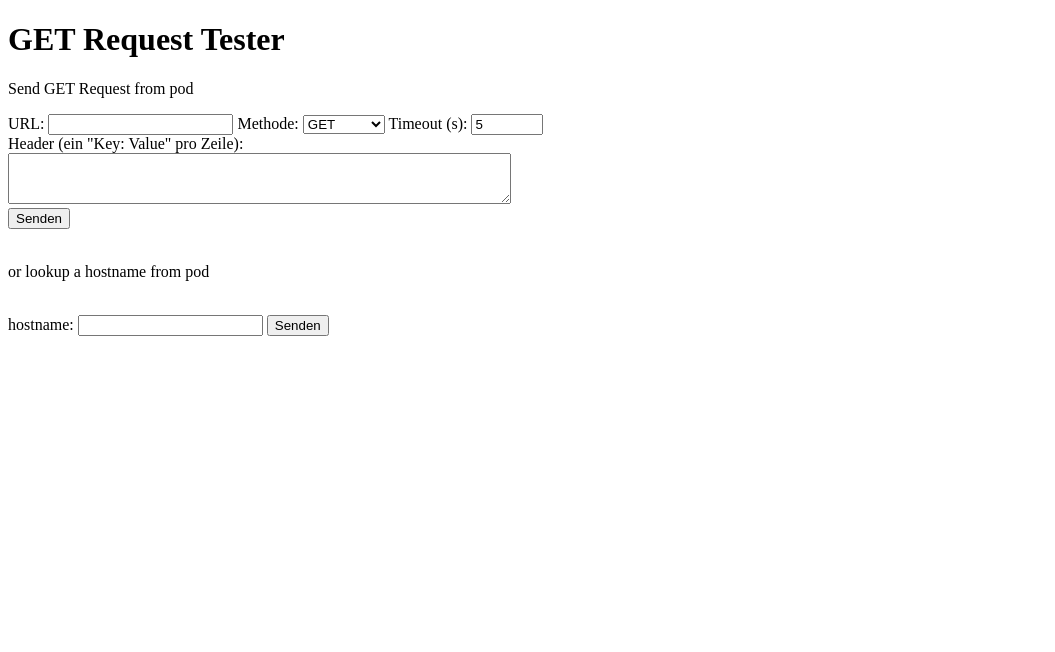
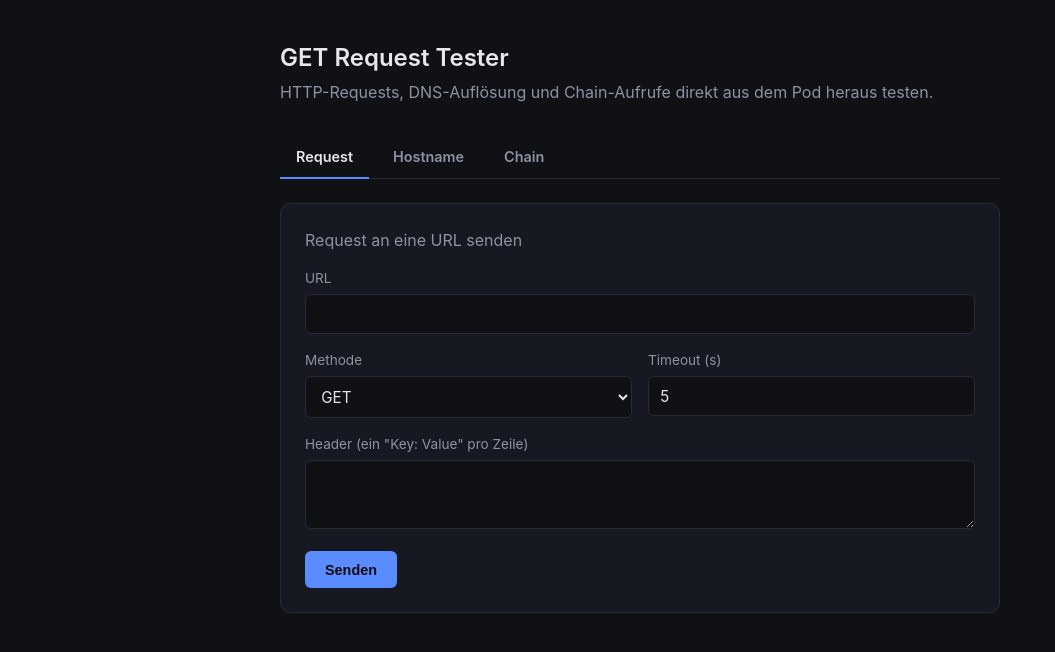
Before and after one commit to wlanboy/httptester, a FastAPI app: page / in a window 1280 px wide. Shown: the top 652 px of the page, without its empty margins (0-1055 px from the left). Run offline with FastAPI, Linux system fonts and the light colour scheme.

Commit message:
added tabs for chain

```diff
--- a/static/style.css
+++ b/static/style.css
@@ -179,12 +179,14 @@
 }
 
 #tab-request:checked ~ .tabs label[for="tab-request"],
+#tab-hostname:checked ~ .tabs label[for="tab-hostname"],
 #tab-chain:checked ~ .tabs label[for="tab-chain"] {
     color: var(--text);
     border-bottom-color: var(--accent);
 }
 
 #tab-request:checked ~ #panel-request,
+#tab-hostname:checked ~ #panel-hostname,
 #tab-chain:checked ~ #panel-chain {
     display: block;
 }
--- a/templates/index.html
+++ b/templates/index.html
@@ -1,15 +1,37 @@
 <!DOCTYPE html>
-<html>
+<html lang="de">
 <head>
+    <meta charset="utf-8">
+    <meta name="viewport" content="width=device-width, initial-scale=1">
     <title>GET Request Tester</title>
+    <link rel="stylesheet" href="/static/style.css">
 </head>
 <body>
+    <main>
         <h1>GET Request Tester</h1>
-    <p>Send GET Request from pod</p>
+        <p class="subtitle">HTTP-Requests, DNS-Auflösung und Chain-Aufrufe direkt aus dem Pod heraus testen.</p>
+
+        <input type="radio" name="tabs" id="tab-request" class="tab-input" {% if active_tab not in ("chain", "hostname") %}checked{% endif %}>
+        <input type="radio" name="tabs" id="tab-hostname" class="tab-input" {% if active_tab == "hostname" %}checked{% endif %}>
+        <input type="radio" name="tabs" id="tab-chain" class="tab-input" {% if active_tab == "chain" %}checked{% endif %}>
+
+        <nav class="tabs">
+            <label for="tab-request" class="tab-label">Request</label>
+            <label for="tab-hostname" class="tab-label">Hostname</label>
+            <label for="tab-chain" class="tab-label">Chain</label>
+        </nav>
+
+        <div class="tab-panel" id="panel-request">
+            <section>
+                <p>Request an eine URL senden</p>
                 <form method="post" action="/">
-        <label for="url">URL:</label>
+                    <div class="field">
+                        <label for="url">URL</label>
                         <input type="text" id="url" name="url" required>
-        <label for="method">Methode:</label>
+                    </div>
+                    <div class="row">
+                        <div class="field">
+                            <label for="method">Methode</label>
                             <select id="method" name="method">
                                 <option value="GET" selected>GET</option>
                                 <option value="POST">POST</option>
@@ -19,29 +41,30 @@
                                 <option value="PATCH">PATCH</option>
                                 <option value="OPTIONS">OPTIONS</option>
                             </select>
-        <label for="timeout">Timeout (s):</label>
-        <input type="number" id="timeout" name="timeout" value="5" min="0.1" max="30" step="0.5">
-        <br/>
-        <label for="headers">Header (ein "Key: Value" pro Zeile):</label><br/>
-        <textarea id="headers" name="headers" rows="3" cols="60"></textarea>
-        <br/>
+                        </div>
+                        <div class="field">
+                            <label for="timeout">Timeout (s)</label>
+                            <input type="number" id="timeout" name="timeout" value="5" min="0.1" max="30" step="0.1">
+                        </div>
+                    </div>
+                    <div class="field">
+                        <label for="headers">Header (ein "Key: Value" pro Zeile)</label>
+                        <textarea id="headers" name="headers" rows="3"></textarea>
+                    </div>
                     <button type="submit">Senden</button>
                 </form>
-    <br/>
-    <p>or lookup a hostname from pod</p>
-    <br/>
-    <form method="post" action="/resolve">
-        <label for="hostname">hostname:</label>
-        <input type="text" id="hostname" name="hostname" required>
-        <button type="submit">Senden</button>
-    </form>
+            </section>
+
             {% if response %}
+            <section>
                 <h2>Response</h2>
-        <textarea rows="10" cols="80">{{ response }}</textarea>
+                <textarea rows="10" readonly>{{ response }}</textarea>
+            </section>
             {% if headers %}
-            <h2>headers</h2>
-            <textarea rows="10" cols="80">{{ headers }}</textarea>
-            <table border="1">
+            <section>
+                <h2>Headers</h2>
+                <textarea rows="6" readonly>{{ headers }}</textarea>
+                <table>
                     <tr>
                         <th>Key</th>
                         <th>Value</th>
@@ -53,7 +76,81 @@
                     </tr>
                     {% endfor %}
                 </table>
+            </section>
             {% endif %}
             {% endif %}
+        </div>
+
+        <div class="tab-panel" id="panel-hostname">
+            <section>
+                <p>Hostname auflösen</p>
+                <form method="post" action="/resolve">
+                    <div class="field">
+                        <label for="hostname">Hostname</label>
+                        <input type="text" id="hostname" name="hostname" required>
+                    </div>
+                    <button type="submit">Senden</button>
+                </form>
+            </section>
+
+            {% if dns_response %}
+            <section>
+                <h2>Response</h2>
+                <textarea rows="6" readonly>{{ dns_response }}</textarea>
+            </section>
+            {% endif %}
+        </div>
+
+        <div class="tab-panel" id="panel-chain">
+            <section>
+                <p>Kette von httptester-Instanzen der Reihe nach aufrufen (eine URL pro Zeile, letzter Eintrag = Endstation)</p>
+                <form method="post" action="/chain-form">
+                    <div class="field">
+                        <label for="chain_urls">Kette (eine URL pro Zeile)</label>
+                        <textarea id="chain_urls" name="chain_urls" rows="4" placeholder="http://httptester2:5000&#10;http://httptester3:5000" required></textarea>
+                    </div>
+                    <div class="row">
+                        <div class="field">
+                            <label for="chain_message">Message (optional)</label>
+                            <input type="text" id="chain_message" name="message">
+                        </div>
+                        <div class="field">
+                            <label for="chain_timeout">Timeout pro Hop (s)</label>
+                            <input type="number" id="chain_timeout" name="timeout" value="5" min="0.1" max="30" step="0.1">
+                        </div>
+                    </div>
+                    <button type="submit">Kette starten</button>
+                </form>
+            </section>
+
+            {% if chain_result %}
+            <section>
+                <h2>Chain-Ergebnis</h2>
+                <p>
+                    Status: <strong>{{ chain_result.final_status }}</strong>
+                    {% if chain_result.message %}&middot; Message: {{ chain_result.message }}{% endif %}
+                </p>
+                <table>
+                    <tr>
+                        <th>#</th>
+                        <th>Ziel</th>
+                        <th>Status</th>
+                        <th>Dauer (ms)</th>
+                        <th>Fehler</th>
+                    </tr>
+                    {% for hop in chain_result.path %}
+                    <tr>
+                        <td>{{ loop.index }}</td>
+                        <td>{{ hop.target }}</td>
+                        <td>{{ hop.status_code if hop.status_code is not none else "-" }}</td>
+                        <td>{{ hop.duration_ms if hop.duration_ms is not none else "-" }}</td>
+                        <td>{{ hop.error if hop.error else "-" }}</td>
+                    </tr>
+                    {% endfor %}
+                </table>
+            </section>
+            {% endif %}
+        </div>
+    </main>
 </body>
 </html>
```
Lines whose indentation alone changed are shown as unchanged.
